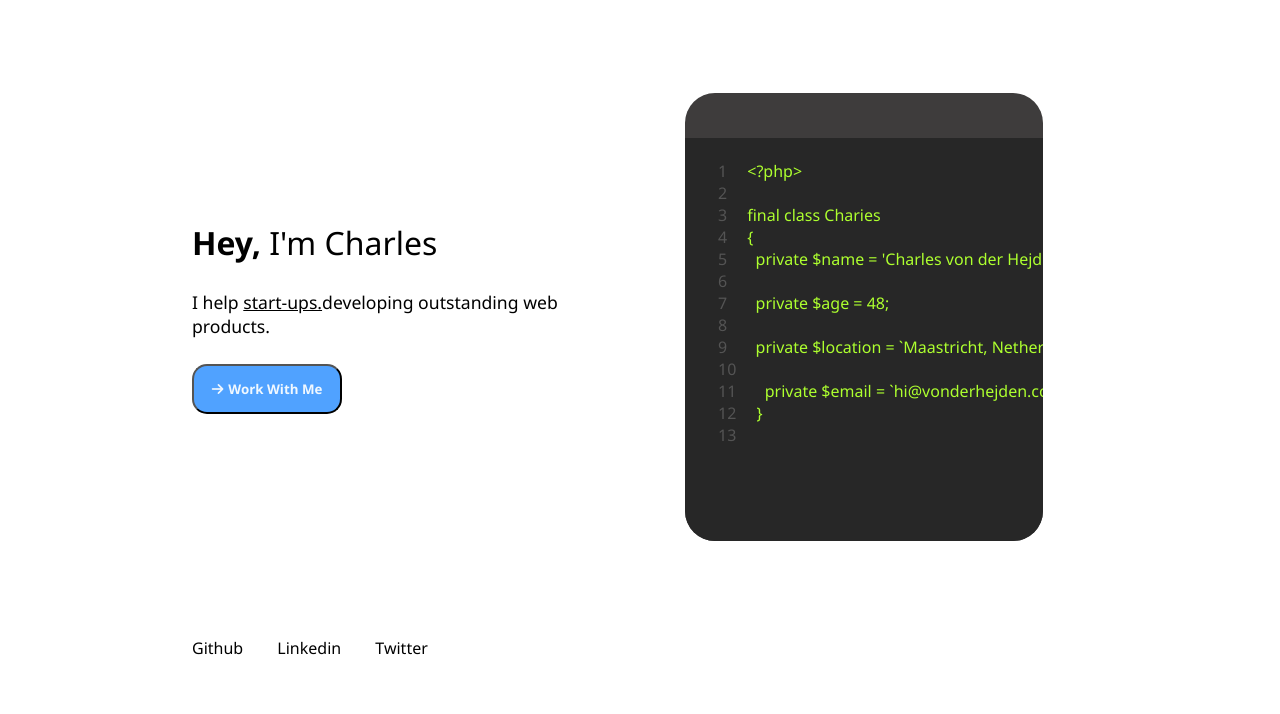
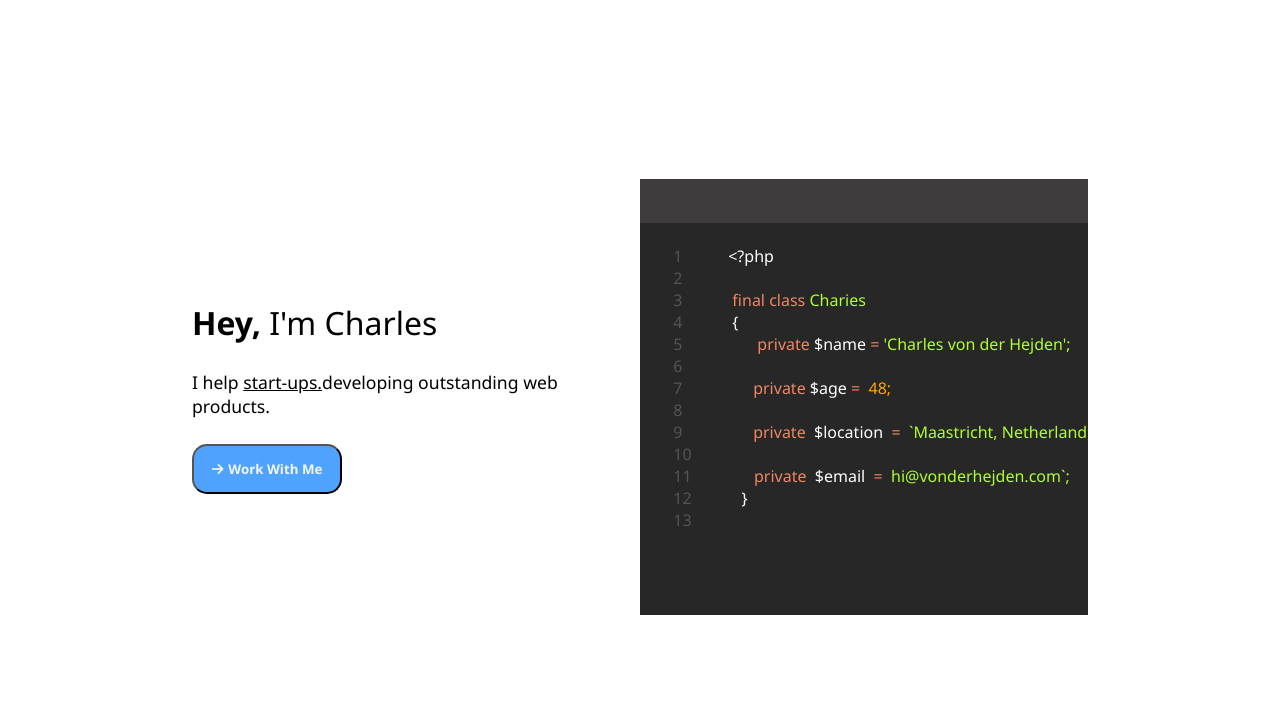
Before and after one commit to sumitverma41/Hackslash, a plain HTML site: page slash clone/index.html in a window 1280 px wide. Shown: the part 73-787 px from the top of the page. Drawn offline with Linux system fonts and the light colour scheme.

Commit message:
change colors of codes

```diff
--- a/slash clone/index.html
+++ b/slash clone/index.html
@@ -38,18 +38,18 @@
           <div class="container">
             <div class="box">
                 <pre    class="codecon"><code>
-        <span class="code">1</span>&lt?php>
+        <span class="code">1</span><span class="whitee">           &lt?php</span>
         <span class="code">2</span>
-        <span class="code">3</span>final class Charies
-        <span class="code">4</span>&#123
-        <span class="code">5</span>  private $name = 'Charles von der Hejden';
+        <span class="code">3</span><span class="red">            final class </span><span class="green">Charies</span>
+        <span class="code">4</span><span class="whitee">            &#123</span>
+        <span class="code">5</span>  <span class="red" >                private</span> <span class="whitee">$name</span> <span class="red">=</span> <span class="green">'Charles von der Hejden';</span>
         <span class="code">6</span>
-        <span class="code">7</span>  private $age = 48;
+        <span class="code">7</span>                 <span class="red">private</span> <span class="whitee">$age</span> <span class="red">=</span>  <span class="yellow">48;</span>
         <span class="code">8</span>
-        <span class="code">9</span>  private $location = `Maastricht, Netherland;
+        <span class="code">9</span>                 <span class="red">private</span>  <span class="whitee">$location</span>  <span class="red">=</span>  <span class="green">`Maastricht, Netherland;</span>
         <span class="code">10</span>
-        <span class="code">11</span>  private $email = `hi@vonderhejden.com;
-        <span class="code">12</span>&#125
+        <span class="code">11</span>               <span class="red">private</span>  <span class="whitee">$email</span>  <span class="red">=</span>  <span class="green">hi@vonderhejden.com`;</span>
+        <span class="code">12</span>            <span class="whitee">&#125</span>
         <span class="code">13</span>
                     </code>
                     </pre>
@@ -78,7 +78,7 @@
     <div class="service">Services</div>
     <div class="aboutt">
         <div class="imgg">
-            <img src="image.png"  alt="">
+            <img src="img.png"  alt="">
         </div>
 
         <div class="aboutme">
--- a/slash clone/style.css
+++ b/slash clone/style.css
@@ -41,8 +41,8 @@ main{
 .main{
 
     display: flex;
-
-
+    margin-top: 10vh;
+gap: 3vw;
 
 }
 .mleft{
@@ -91,19 +91,19 @@ margin-right: 5px;
    width: 50%;
 }
 .container{
-    width: 80%;
-    height: 70%;
+    width: 100%;
+    height: 68%;
     display: flex;
     align-items: end;
     background-color: rgb(62, 60, 60);
-    border-radius: 30px;
+
 
 }
 .box{
     height: 90%;
     width: 100%;
     background-color: rgb(39, 39, 39);
-    border-radius:0px 0px 30px 30px;
+
     display: flex;
 
 
@@ -116,7 +116,19 @@ margin-right: 5px;
 }
 .codecon span{
     color:  rgb(84, 84, 84);
-    padding: 0px 20px 0px 0px;
+    /* padding: 0px 20px 0px 0px; */
+}
+.codecon .whitee{
+    color: white;
+}
+.codecon .red{
+    color: rgb(239, 135, 98);
+}
+.codecon .green{
+    color: greenyellow;
+}
+.codecon .yellow{
+    color: orange;
 }
 .bnav{
   margin: 0px auto;
```
Also changed, not shown: slash clone/ids.png (added), slash clone/image.png.
